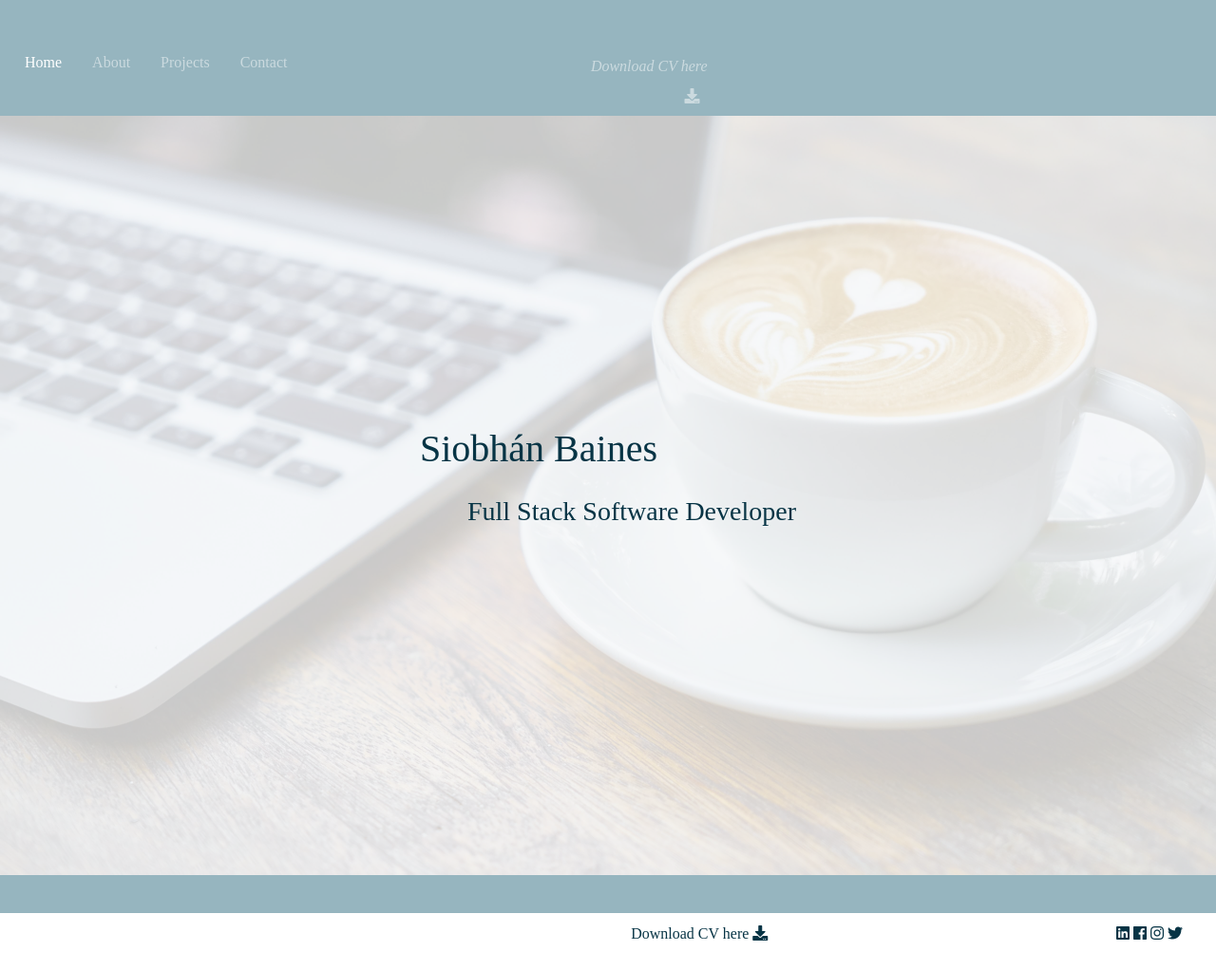
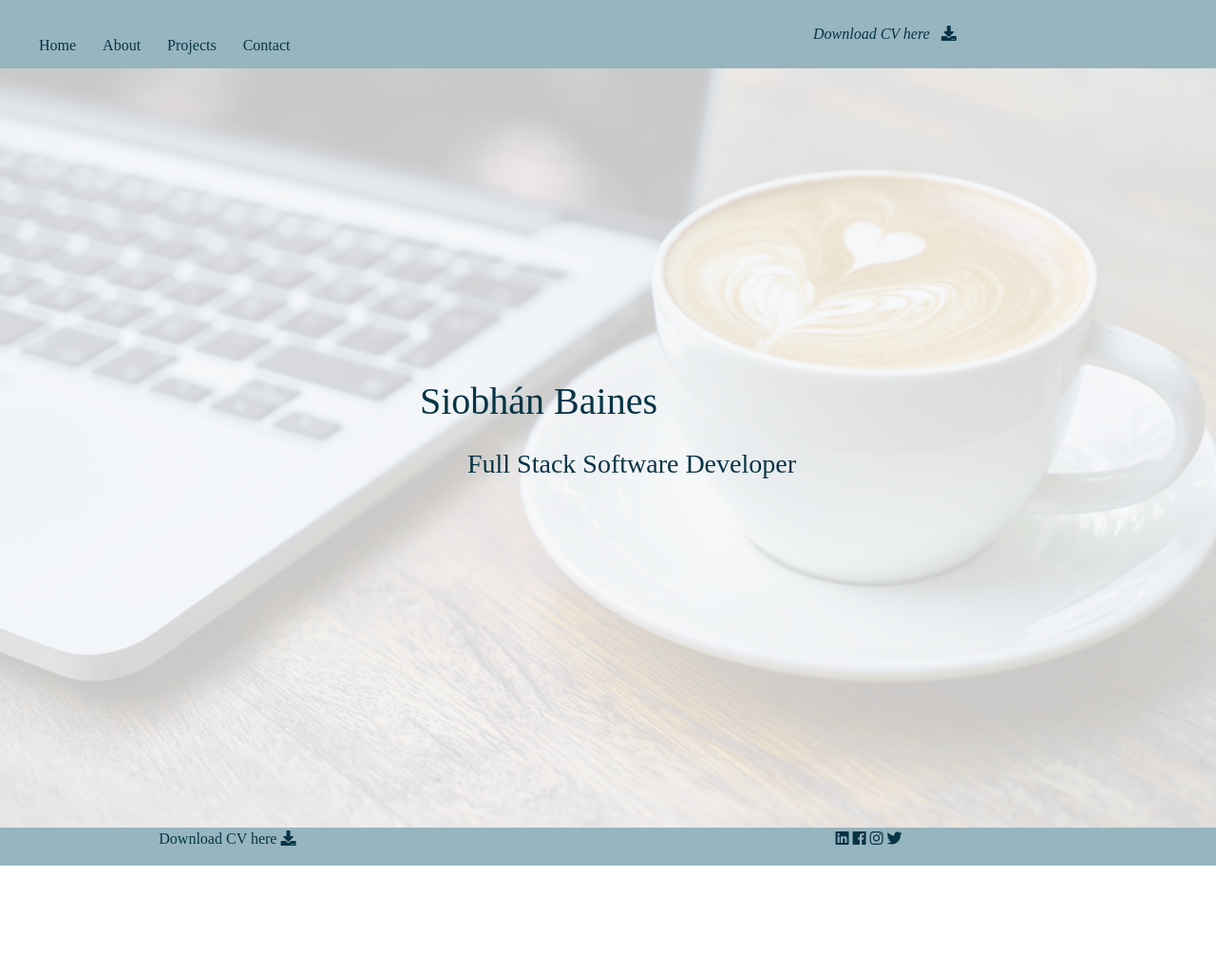
Before and after one commit to SiobhanBaines/MS1-Portfolio, a plain HTML site: page index.html in a window 1280 px wide. Shown: the whole page at 95% size. After the commit the page ends 912 px from the top, so only its background shows below. Drawn offline with nearby package versions, Linux system fonts and the light colour scheme; a web font is replaced by a local one.

Commit message:
Header and Footer bars looking better

```diff
--- a/assets/css/style.css
+++ b/assets/css/style.css
@@ -1,14 +1,19 @@
 @import url('https://fonts.googleapis.com/css2?family=Chilanka&family=Handlee&display=swap');
 /*-----------------------------------------Colours*/
-
-
-/*------------------------------------------Header*/
+a {
+    color: #073445;
+}
+/*------------------------------------------Global*/
 body {
     margin: 0;
     font-family: Chilanka;
     color: #073445;
 }
 
+.inline-block {
+    display: inline-block;
+}
+/*------------------------------------------Header*/
 .header-container{
     width: 100%;
     padding: 0;
@@ -16,23 +21,7 @@ body {
     background-color: #96b5bf;
     align-items: baseline;
 }
-
-
-
-.cv-pdf{
-    display:inline-block;
-    height: 20px;
-    text-align: right;
-    padding: 50px;
-    font-family: Chilanka;
-}
-
-.navbar-nav {
-    display:inline-block;
-}
-
 .nav-item {
-    display:inline-block;
     height: 20px;
     text-align: center;
     padding: 2px;
@@ -40,15 +29,19 @@ body {
     color: #073445;
 }
 
-a {
-    display: inline-block;
+/*---------------------------------Header & Footer*/
+
+
+.cv-pdf a {
+/*    display: inline-block;
     color:#073445;
-    height: 12px;
+    height: 12px;   */
 }
+
+/*--------------------------------------Index Body*/
 .coffee-container {
     height: 100vh;
     background: url("../images/coffee-1.jpg") no-repeat top left fixed;
- /*   opacity: 0.2; */
   -webkit-background-size: cover;
   -moz-background-size: cover;
   -o-background-size: cover;
@@ -66,19 +59,19 @@ a {
     width: 100%;
     background-color: rgba(250, 250, 250, 0.8);
 }
-.name-callout{}
 .jumbotron{
     background: transparent;
 }
-.jumbotron-name{}
-
 .jumbotron-jobtitle{
      color: #073445;
     font-style: bold;
     margin-top: 25px;
     margin-left: 50px;
 }
-
+/*--------------------------------------About Body*/
+/*------------------------------------Contact Body*/
+/*-----------------------------------Projects Body*/
+/*------------------------------------------Footer*/
 .footer-container{
     width: 100%;
     padding: 0;
@@ -88,9 +81,18 @@ a {
     display: inline-block;
 }
 .footer-row{
-
     text-align: center;
 }
-.social-media{
-    display: inline-block;
+.social-media a{
+    color: #073445;
 }
+
+/*--------------------------------------------Media Queries*/
+@media(min-width: 992px) {
+    .center-form {
+        padding-top: 30px;
+        min-height:240px;
+        margin: 0 auto;
+        max-width: 50%;
+    }
+}
--- a/index.html
+++ b/index.html
@@ -19,9 +19,10 @@
 	<!-- Header containing Navigation and CV Download call to action -->
 	<header>
 		<div class="container-fluid navalert-container header-container">
-			<div class="row justify-content-between header-row">
+			<!--<div class="row justify-content-between header-row">-->
+
+			<nav class="navbar  navbar-expand-sm"> <!--navbar-dark-->
 				<div class="col col-md-8 head-col-nav">
-					<nav class="navbar navbar-dark navbar-expand-sm">
 					<button class="navbar-toggler mr-auto" type="button" data-toggle="collapse" data-target="#navbarNavDropdown" aria-controls="navbarNavDropdown" aria-expanded="false" aria-label="Toggle navigation"><span class="navbar-toggler-icon"></span></button>
 					<div class="collapse navbar-collapse" id="navbarNavDropdown">
 						<ul class="navbar-nav mr-auto">
@@ -35,22 +36,20 @@
 								<a class="nav-link" href="contact.html">Contact</a></li>
 						</ul>
 					</div>
-						<div class="col col-md-4 head-cv-pdf ml-auto">
-						<div class="navbar-nav d-md-block">
-							<!--	<p class="cv-pdf">Download CV here-->
-							<p class="navbar-text my-auto mr-2 cv-pdf">
+				</div>
+                <div class="row d-none d-sm-block">
+				<div class="col ">
+					<div class="navbar-nav d-md-block ml-auto">
+						<p class="navbar-text my-auto ml-2 cv-pdf">
 							<i>Download CV here</i>
-								<!--<button type="button" class="btn btn-link">-->
-								<a class="nav-link" href="assets/cv/Siobhan Baines CV.pdf" target="_blank">
-									<i class="fa fa-download" aria-hidden="true"></i></a>
-								<!-- </button>-->
+							<a href="assets/cv/Siobhan Baines CV.pdf" target="_blank" class="inline-block nav-link" >
+								<i class="fa fa-download" aria-hidden="true"></i><span class="sr-only">Download link</span></a>
 						</p>
 
 					</div>
 				</div>
+                </div>
 			</nav>
-				</div>
-			</div>
 		</div>
 	</header>
 	<!-- My name and some high level personal details -->
@@ -69,23 +68,26 @@
 	</div>
 	<!-- social media links -->
 	<footer>
-		<div class="contain footer-container">
+		<div class="contain-fluid footer-container">
 			<div class="row justify-content-around footer-row">
-				<div class="col col-md-8 cv-pdf">
+				<div class="row d-none d-md-block">
+                <div class="col cv-pdf">
 					<p>Download CV here
-						<a href="assets/cv/Siobhan Baines CV.pdf" target="_blank">
+						<a href="assets/cv/Siobhan Baines CV.pdf" target="_blank" class="inline-block">
 							<i class="fa fa-download" aria-hidden="true"></i></a>
 					</p>
 				</div>
-				<div class="col col-md-4 cv-pdf">
-					<ul class="social-media">
-						<li class="social-media"><a href="https://www.linkedin.com/in/siobhan-baines-9b296a22/"
+				</div>
+				<div class="col col-md-4 ">
+					<ul class="social-media inline-block">
+						<li class="social-media inline-block"><a
+								href="https://www.linkedin.com/in/siobhan-baines-9b296a22/"
 								target="_blank"><i class="fab fa-linkedin"></i></a></li>
-						<li class="social-media"><a href="https://www.facebook.com/siobhan.baines/"
+						<li class="social-media inline-block"><a href="https://www.facebook.com/siobhan.baines/"
 								target="_blank"><i class="fab fa-facebook"></i></a></li>
-						<li class="social-media"><a href="https://www.instagram.com/siobhan.baines/"
+						<li class="social-media inline-block"><a href="https://www.instagram.com/siobhan.baines/"
 								target="_blank"><i class="fab fa-instagram"></i></a></li>
-						<li class="social-media"><a href="https://twitter.com/BainesSiobhan"
+						<li class="social-media inline-block"><a href="https://twitter.com/BainesSiobhan"
 								target="_blank"><i class="fab fa-twitter"></i></a></li>
 					</ul>
 				</div>
```
Lines whose indentation alone changed are shown as unchanged.
